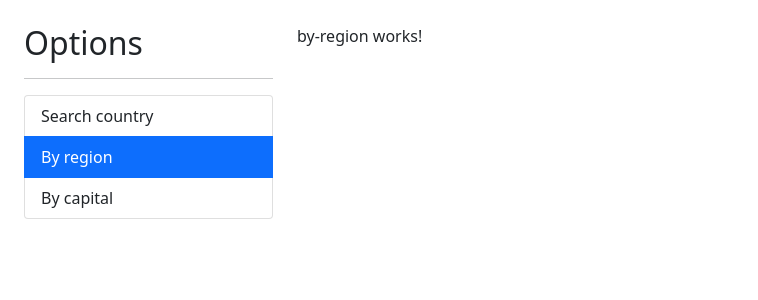
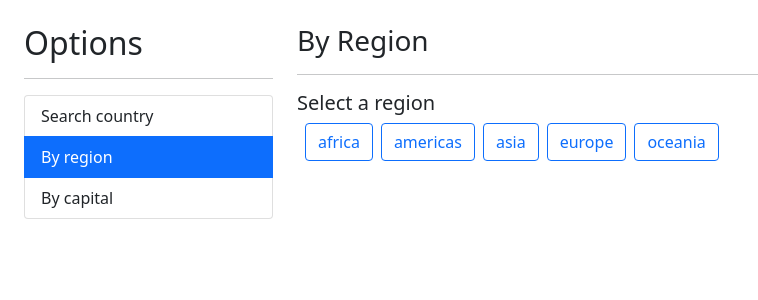
Before and after one commit to marceoroq/angular-course, an Angular app in the folder 03-paisesApp/: page /region in a window 1280 px wide. Shown: the top 300 px of the page, without its empty margins (0-758 px from the left). Built offline with nearby package versions, Linux system fonts and the light colour scheme.

Commit message:
Se trabaja en seccion busqueda por region

```diff
--- a/03-paisesApp/src/app/modules/country/pages/by-country/by-country.component.html
+++ b/03-paisesApp/src/app/modules/country/pages/by-country/by-country.component.html
@@ -3,7 +3,7 @@
 
 <div class="row">
     <div class="col">
-        <app-country-search-bar (onEnter)="search($event)" (onDebounce)="showHints($event)" placeholder="Search country..."></app-country-search-bar>
+        <app-country-search-bar (onEnter)="searchCountry($event)" (onDebounce)="showHints($event)" placeholder="Search country..."></app-country-search-bar>
     </div>
 </div>
 
--- a/03-paisesApp/src/app/modules/country/pages/by-country/by-country.component.ts
+++ b/03-paisesApp/src/app/modules/country/pages/by-country/by-country.component.ts
@@ -15,12 +15,12 @@ export class ByCountryComponent {
 
     constructor(private countryService: CountryService) {}
 
-    search(query: string) {
+    searchCountry(query: string) {
         this.query = query;
         if (this.query.trim().length > 0) {
+            this.hasError = false;
             this.countryService.searchCountry(this.query)
                 .subscribe(response => {
-                    this.hasError = false;
                     this.countries = response;
                     this.query = "";
                 }, err => {
--- a/03-paisesApp/src/app/modules/country/pages/by-region/by-region.component.html
+++ b/03-paisesApp/src/app/modules/country/pages/by-region/by-region.component.html
@@ -1 +1,17 @@
-<p>by-region works!</p>
+<h3>By Region <small class="text-primary">{{ activeRegion | titlecase }}</small></h3>
+<hr>
+
+<h5>Select a region</h5>
+<div class="row">
+    <div class="col">
+        <button *ngFor="let region of regions" [class]="getCssClass(region)" (click)="activateRegion(region)">
+            {{ region }}
+        </button>
+    </div>
+</div>
+
+<div *ngIf="countries.length > 0" class="row">
+    <div class="col">
+        <app-country-table [countries]="countries"></app-country-table>
+    </div>
+</div>
--- a/03-paisesApp/src/app/modules/country/pages/by-region/by-region.component.ts
+++ b/03-paisesApp/src/app/modules/country/pages/by-region/by-region.component.ts
@@ -1,4 +1,6 @@
-import { Component, OnInit } from '@angular/core';
+import { Component } from '@angular/core';
+import { CountryService } from '../../services/country.service';
+import { Country } from '../../models/country.interface';
 
 
 @Component({
@@ -6,8 +8,31 @@ import { Component, OnInit } from '@angular/core';
     templateUrl: './by-region.component.html',
     styles: []
 })
-export class ByRegionComponent implements OnInit {
-    constructor() {}
+export class ByRegionComponent {
 
-    ngOnInit(): void {}
+    regions: string[] = ["africa", "americas", "asia", "europe", "oceania"];
+    activeRegion: string = "";
+    countries: Country[] = [];
+
+    constructor(private countryService: CountryService) {}
+
+    activateRegion(region: string) {
+        console.log("Region activada:", region)
+        this.activeRegion = region;
+        this.searchCountries(region);
+    }
+
+    getCssClass(region: string): string {
+    	return (region === this.activeRegion)? 'btn ms-2 btn-primary': 'btn ms-2 btn-outline-primary'
+    }
+
+    searchCountries(region: string) {
+        this.countryService.searchCountryByRegion(region)
+            .subscribe(response => {
+                this.countries = response;
+            }, err => {
+                this.countries = [];
+            })
+    }
+
 }
--- a/03-paisesApp/src/app/modules/country/services/country.service.ts
+++ b/03-paisesApp/src/app/modules/country/services/country.service.ts
@@ -26,4 +26,9 @@ export class CountryService {
         const url = `${this.apiURL}/alpha/${code}`;
         return this.http.get<Country>(url);
     }
+
+    public searchCountryByRegion(region: string): Observable<Country[]> {
+        const url = `${this.apiURL}/region/${region}`;
+        return this.http.get<Country[]>(url);
+    }
 }
```
